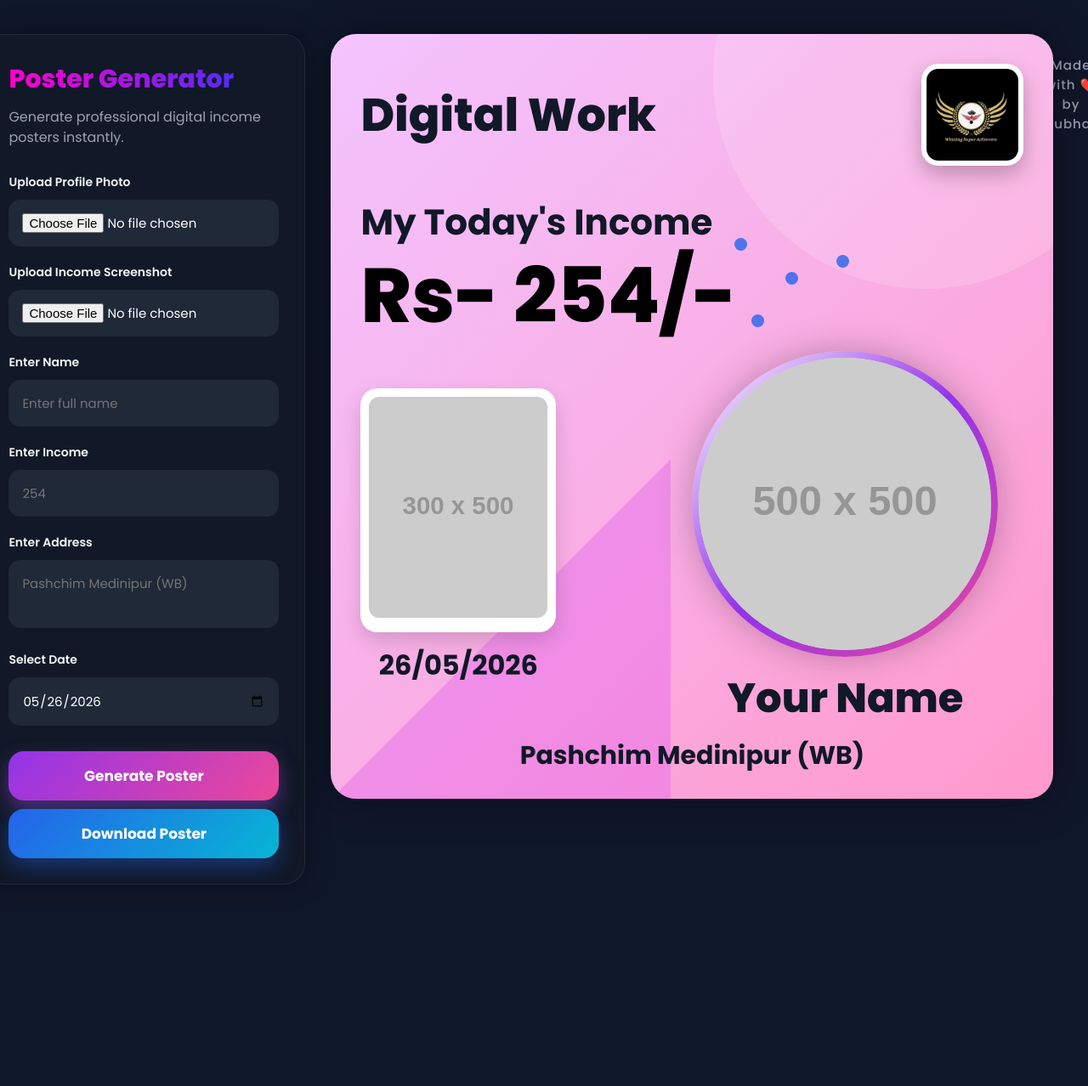
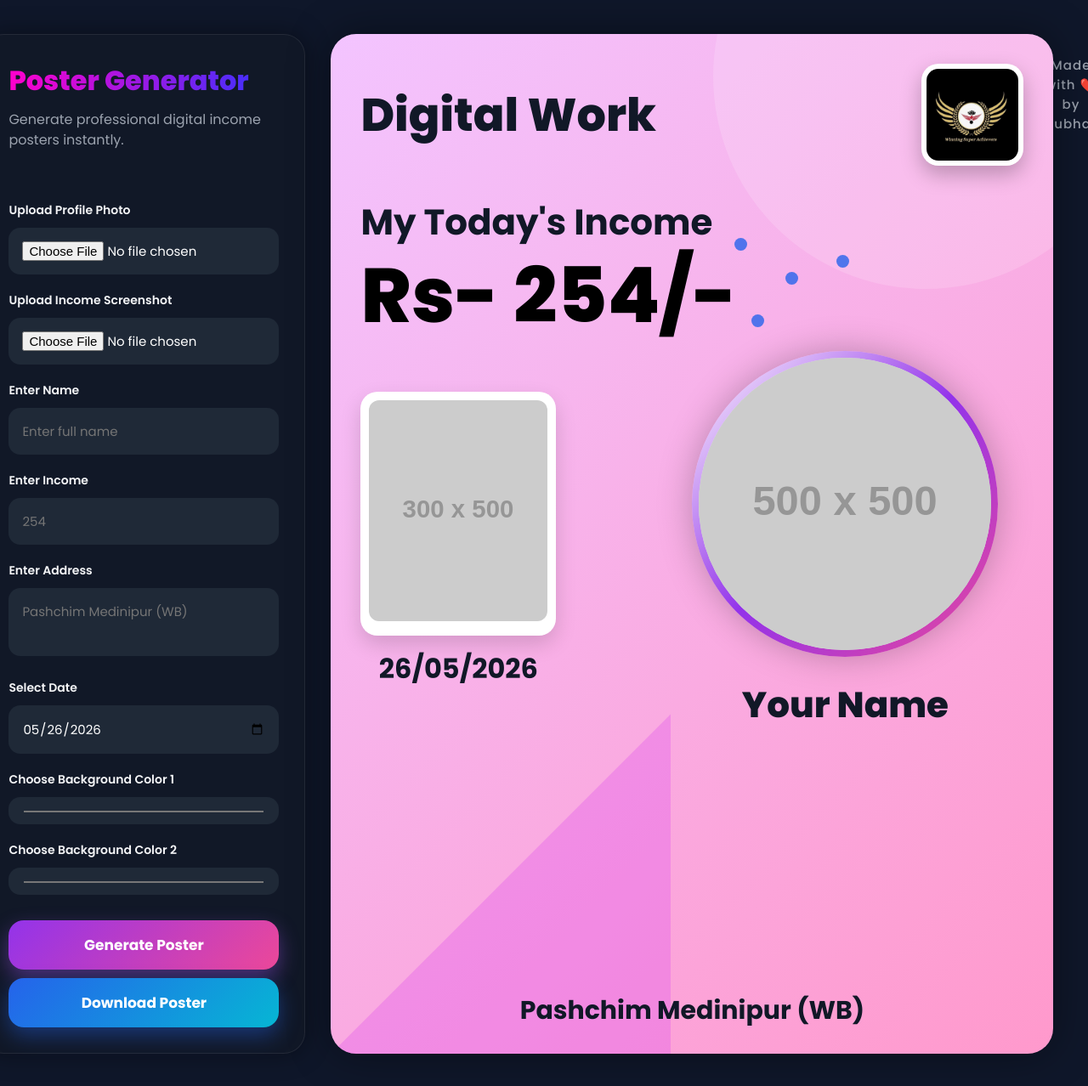
Before and after one commit to techshubham-ind/poster, a plain HTML site: page index.html in a window 1280 px wide. Shown: the top 1278 px of the page at 85% size. Before the commit the page ends 1081 px from the top, so only its background shows below. Drawn offline with Linux system fonts and the light colour scheme; placeholder pictures from the web are drawn by us.

Commit message:
Update index.html

```diff
--- a/index.html
+++ b/index.html
@@ -51,7 +51,7 @@
     }
 
     .title{
-      font-size:30px;
+      font-size:32px;
       font-weight:800;
       margin-bottom:10px;
       background:linear-gradient(90deg,#ff00cc,#3333ff);
@@ -61,7 +61,7 @@
 
     .sub{
       color:#9ca3af;
-      margin-bottom:30px;
+      margin-bottom:60px;
       line-height:1.5;
     }
 
@@ -140,11 +140,14 @@
 
     .poster{
       width:850px;
-      height:900px;
+      height:1200px;
+      aspect-ratio:210/297;
       position:relative;
       overflow:hidden;
       border-radius:30px;
-      background:linear-gradient(135deg,#f3c4ff,#ff99cc);
+      background:linear-gradient(135deg,var(--bg1),var(--bg2));
+      --bg1:#f3c4ff;
+      --bg2:#ff99cc;
       box-shadow:0 0 50px rgba(0,0,0,0.4);
     }
 
@@ -272,15 +275,15 @@
     }
 
     .name{
-      font-size:48px;
+      font-size:42px;
       font-weight:800;
-      margin-top:20px;
+      margin-top:28px;
       color:#111827;
       text-align:center;
       width:100%;
-      max-width:400px;
+      max-width:500px;
       word-wrap:break-word;
-      line-height:1.2;
+      line-height:1.4;
       padding:0 10px;
     }
 
@@ -416,6 +419,16 @@
       <input type="date" id="dateInput">
     </div>
 
+    <div class="input-group">
+      <label>Choose Background Color 1</label>
+      <input type="color" id="bgColor1" value="#f3c4ff">
+    </div>
+
+    <div class="input-group">
+      <label>Choose Background Color 2</label>
+      <input type="color" id="bgColor2" value="#ff99cc">
+    </div>
+
     <button class="btn generate-btn" onclick="generatePoster()">
       Generate Poster
     </button>
@@ -509,6 +522,8 @@
     const income = document.getElementById('incomeInput').value;
     const address = document.getElementById('addressInput').value;
     const selectedDate = document.getElementById('dateInput').value;
+    const bg1 = document.getElementById('bgColor1').value;
+    const bg2 = document.getElementById('bgColor2').value;
 
     if(name.trim() !== ''){
       document.getElementById('posterName').innerText = name;
@@ -521,6 +536,9 @@
     if(address.trim() !== ''){
       document.getElementById('posterAddress').innerText = address;
     }
+
+    document.getElementById('poster').style.setProperty('--bg1', bg1);
+    document.getElementById('poster').style.setProperty('--bg2', bg2);
 
     if(selectedDate){
 
```
